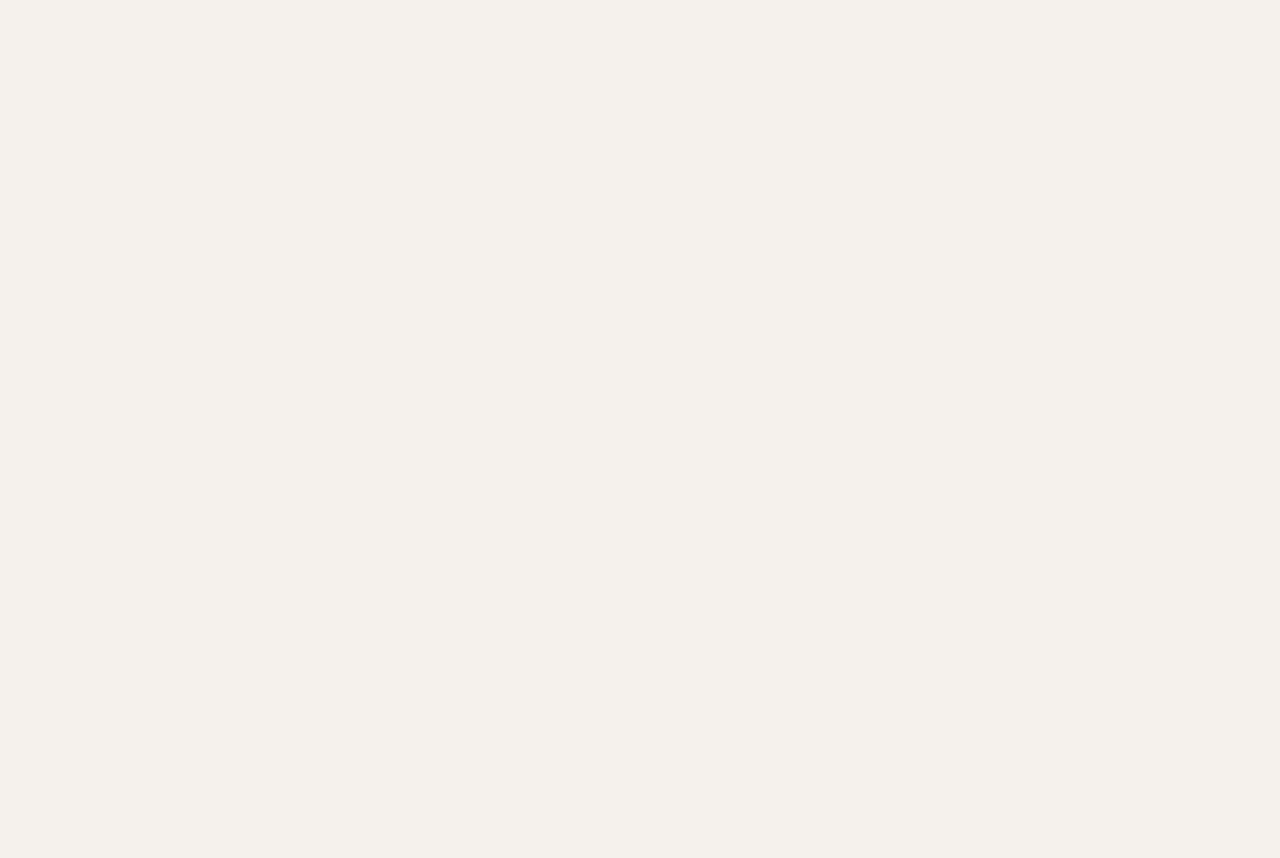
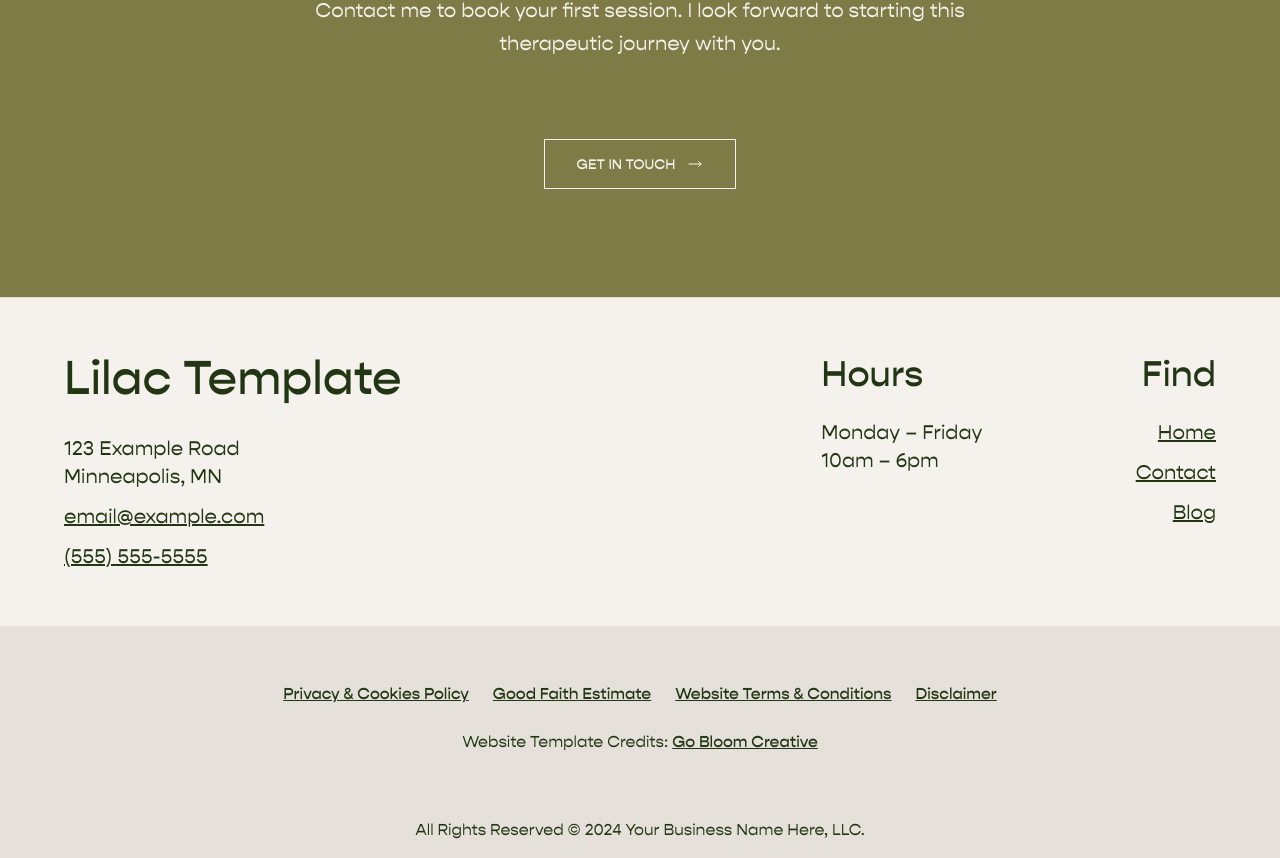
Before and after one commit to NIHHHHHHHHHHH/bloom-therapy, a Next.js app: page / in a window 1280 px wide. Shown: the part 5653-6511 px from the top of the page. Before the commit the page ends 5427 px from the top, so only its background shows below. Built offline with nearby package versions, Linux system fonts and the light colour scheme.

Commit message:
feat: add GetStarted CTA, footer, and button update

```diff
--- a/app/page.js
+++ b/app/page.js
@@ -6,6 +6,8 @@ import WorkWithMe from '@/components/WorkWithMe'
 import AboutMe from '@/components/AboutMe'
 import FAQs from '@/components/FAQs'
 import ProfessionalBackground from '@/components/ProfessionalBackground'
+import CTA from '@/components/CTA'
+import Footer from '@/components/Footer'
 
 
 export default function Home() {
@@ -19,6 +21,8 @@ export default function Home() {
       <AboutMe />
       <FAQs />
       <ProfessionalBackground />
+      <CTA />
+      <Footer />
     </main>
   )
 }
--- a/components/Button.jsx
+++ b/components/Button.jsx
@@ -1,3 +1,39 @@
+// // components/Button.jsx
+// import { ArrowLongRightIcon } from '@heroicons/react/24/outline';
+
+// export default function Button({
+//   children,
+//   href,
+//   fullWidth = false,
+//   className: customClassName = ''
+// }) {
+//   const baseClassName = `inline-flex items-center justify-center gap-3 px-8 py-3.5 text-foreground hover:bg-foreground hover:text-primary transition-all duration-300 text-sm font-medium uppercase group`;
+
+//   const borderClassName = fullWidth ? 'border-t border-foreground' : 'border border-foreground';
+
+//   const widthClassName = fullWidth ? 'w-full' : '';
+
+//   const combinedClassName = `${baseClassName} ${borderClassName} ${widthClassName} ${customClassName}`;
+
+//   if (href) {
+//     return (
+//       <a href={href} className={combinedClassName}>
+//         {children}
+//         <ArrowLongRightIcon className="w-4 h-4 transition-transform duration-300 group-hover:translate-x-1" />
+//       </a>
+//     );
+//   }
+
+//   return (
+//     <button className={combinedClassName}>
+//       {children}
+//       <ArrowLongRightIcon className="w-4 h-4 transition-transform duration-300 group-hover:translate-x-1" />
+//     </button>
+//   );
+// }
+
+
+
 // components/Button.jsx
 import { ArrowLongRightIcon } from '@heroicons/react/24/outline';
 
@@ -5,15 +41,21 @@ export default function Button({
   children,
   href,
   fullWidth = false,
+  variant = 'default',
   className: customClassName = ''
 }) {
-  const baseClassName = `inline-flex items-center justify-center gap-3 px-8 py-3.5 text-foreground hover:bg-foreground hover:text-white transition-all duration-300 text-sm font-medium uppercase group`;
+  const baseClassName = `inline-flex items-center justify-center gap-3 px-8 py-3.5 transition-all duration-300 text-sm font-medium uppercase group`;
 
-  const borderClassName = fullWidth ? 'border-t border-foreground' : 'border border-foreground';
+  const variants = {
+    default: 'text-foreground border-foreground hover:bg-foreground hover:text-primary',
+    'outline-primary': 'text-primary border-primary hover:bg-primary hover:text-foreground'
+  };
 
+  const borderClassName = fullWidth ? 'border-t' : 'border';
   const widthClassName = fullWidth ? 'w-full' : '';
+  const variantClassName = variants[variant] || variants.default;
 
-  const combinedClassName = `${baseClassName} ${borderClassName} ${widthClassName} ${customClassName}`;
+  const combinedClassName = `${baseClassName} ${borderClassName} ${variantClassName} ${widthClassName} ${customClassName}`;
 
   if (href) {
     return (
--- /dev/null
+++ b/components/CTA.js
@@ -0,0 +1,25 @@
+import Button from './Button'
+
+export default function CTA() {
+  return (
+    <section className="bg-[#7e7b46] py-20 lg:py-27 px-5 sm:px-0">
+      <div className="max-w-4xl mx-auto text-center">
+        <h2 className="text-4xl lg:text-5xl  font-medium text-primary mb-8">
+          Get started today.
+        </h2>
+
+        <p className="text-base lg:text-lg xl:text-xl text-primary leading-relaxed mb-20 max-w-3xl mx-auto mt-4">
+          Ready to take the first step towards a happier, healthier you?<br />
+          Contact me to book your first session. I look forward to starting this therapeutic journey with you.
+        </p>
+
+        <Button
+          href="#contact"
+          variant="outline-primary"
+        >
+          GET IN TOUCH
+        </Button>
+      </div>
+    </section>
+  )
+}
--- /dev/null
+++ b/components/Footer.js
@@ -0,0 +1,120 @@
+export default function Footer() {
+  return (
+    <footer className="bg-primary border-t border-foreground/10">
+      {/* Top Section - Contact Info */}
+      <div className="bg-primary py-12 lg:py-14 ">
+        <div className="max-w-2xl xl:max-w-6xl 2xl:max-w-full mx-auto 2xl:mx-20 ">
+          <div className="grid grid-cols-1 md:grid-cols-[4fr_1fr_1fr] gap-12 lg:gap-8">
+
+            {/* Column 1 - Name & Contact */}
+            <div className="text-center md:text-left">
+              <h3 className="text-3xl lg:text-4xl xl:text-5xl font-medium text-foreground mb-8">
+                Lilac Template
+              </h3>
+              <div className="space-y-3">
+                <p className="text-base lg:text-xl text-foreground">
+                  123 Example Road<br />
+                  Minneapolis, MN
+                </p>
+                <p className="text-base lg:text-xl">
+                  <a
+                    href="mailto:email@example.com"
+                    className="text-foreground underline hover:opacity-70 transition-opacity"
+                  >
+                    email@example.com
+                  </a>
+                </p>
+                <p className="text-base lg:text-xl">
+                  <a
+                    href="tel:5555555555"
+                    className="text-foreground underline hover:opacity-70 transition-opacity"
+                  >
+                    (555) 555-5555
+                  </a>
+                </p>
+              </div>
+            </div>
+
+            {/* Column 2 - Hours */}
+            <div className="text-center md:text-left">
+              <h3 className="text-3xl xl:text-4xl font-medium text-foreground mb-6">
+                Hours
+              </h3>
+              <p className="text-base lg:text-xl text-foreground">
+                Monday – Friday<br />
+                10am – 6pm
+              </p>
+            </div>
+
+            {/* Column 3 - Find */}
+            <div className="text-center md:text-right">
+              <h3 className="text-3xl xl:text-4xl font-medium text-foreground mb-6">
+                Find
+              </h3>
+              <nav className="space-y-3">
+                <a
+                  href="#"
+                  className="block text-base lg:text-xl text-foreground underline hover:opacity-70 transition-opacity"
+                >
+                  Home
+                </a>
+                <a
+                  href="#"
+                  className="block text-base lg:text-xl text-foreground underline hover:opacity-70 transition-opacity"
+                >
+                  Contact
+                </a>
+                <a
+                  href="#"
+                  className="block text-base lg:text-xl text-foreground underline hover:opacity-70 transition-opacity"
+                >
+                  Blog
+                </a>
+              </nav>
+            </div>
+
+          </div>
+        </div>
+      </div>
+
+      {/* Bottom Section - Legal Links & Credits */}
+      <div className="bg-secondary py-2 lg:py-4 ">
+        <div className="max-w-7xl mx-auto space-y-4">
+
+          {/* Legal Links */}
+          <div className="flex flex-wrap justify-center gap-0  md:gap-6 text-base font-medium text-foreground mt-10">
+            <a href="#" className="underline hover:opacity-70 transition-opacity">
+              Privacy & Cookies Policy
+            </a>
+            <a href="#" className="underline hover:opacity-70 transition-opacity">
+              Good Faith Estimate
+            </a>
+            <a href="#" className="underline hover:opacity-70 transition-opacity">
+              Website Terms & Conditions
+            </a>
+            <a href="#" className="underline hover:opacity-70 transition-opacity">
+              Disclaimer
+            </a>
+          </div>
+
+          {/* Credits */}
+          <p className="text-base text-foreground  text-center m-6 xs:mb-16">
+            Website Template Credits:{' '}
+            <a
+              href="#"
+              className="underline hover:opacity-70 transition-opacity font-medium"
+            >
+              Go Bloom Creative
+            </a>
+          </p>
+
+          {/* Copyright */}
+          <p className="text-base text-foreground text-center">
+            All Rights Reserved © 2024 Your Business Name Here, LLC.
+          </p>
+
+        </div>
+      </div>
+    </footer>
+  )
+}
```
